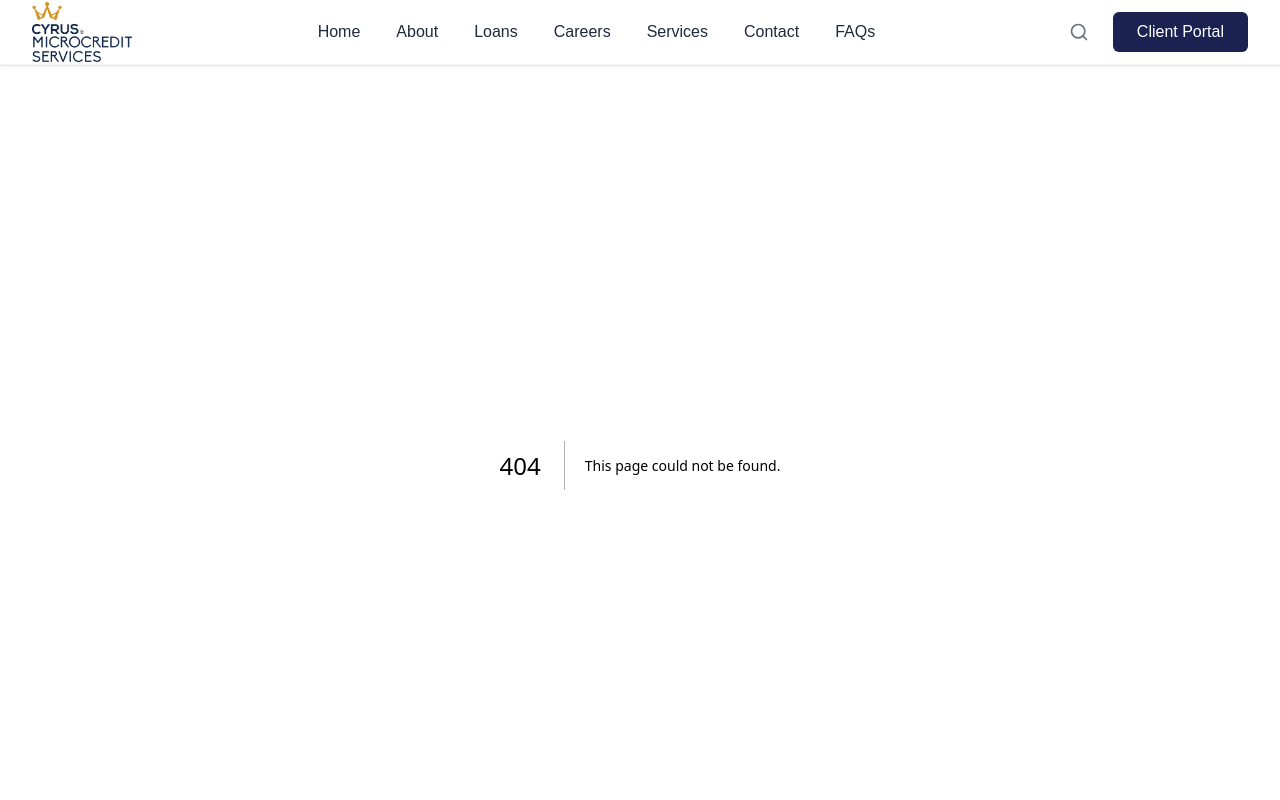
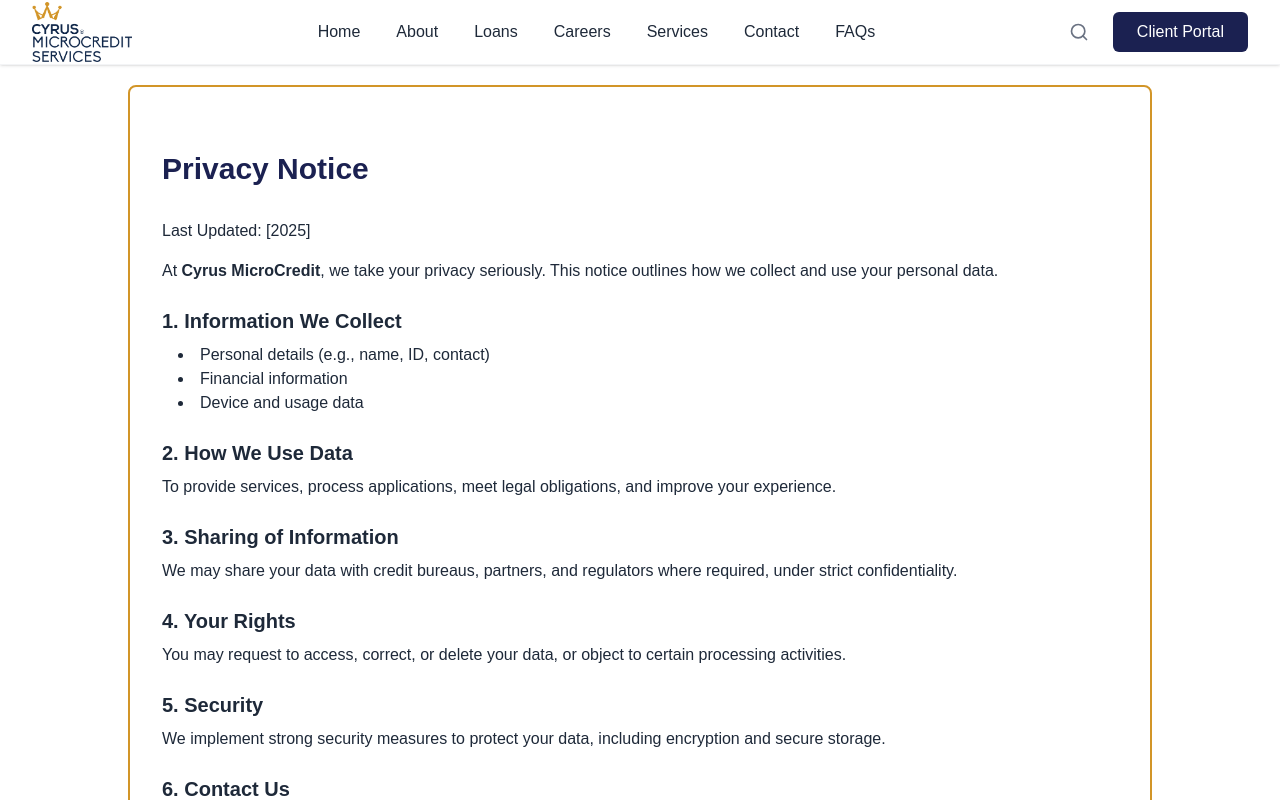
Before and after one commit to ayiteywoods/cyrus-site, a Next.js app: page /PrivacyNotice in a window 1280 px wide. Before the commit this address had no page. Shown: the top 800 px of the page. Built offline with nearby package versions, Linux system fonts and the light colour scheme.

Commit message:
Other pages

```diff
--- /dev/null
+++ b/src/app/PrivacyNotice/page.tsx
@@ -0,0 +1,68 @@
+// app/privacy-notice/page.tsx
+'use client';
+
+import React from 'react';
+
+const PrivacyNotice = () => {
+  return (
+    <main className="max-w-5xl mx-auto px-8 py-16 text-gray-800 border-2 border-gold rounded-lg mt-5">
+      <h1 className="text-3xl font-bold text-brandsecondary mb-8">Privacy Notice</h1>
+      <p className="mb-4">Last Updated: [2025]</p>
+
+      <section className="space-y-6">
+        <p>
+          At <strong>Cyrus MicroCredit</strong>, we take your privacy seriously. This notice outlines how
+          we collect and use your personal data.
+        </p>
+
+        <div>
+          <h2 className="font-semibold text-xl mb-2">1. Information We Collect</h2>
+          <ul className="list-disc list-inside ml-4">
+            <li>Personal details (e.g., name, ID, contact)</li>
+            <li>Financial information</li>
+            <li>Device and usage data</li>
+          </ul>
+        </div>
+
+        <div>
+          <h2 className="font-semibold text-xl mb-2">2. How We Use Data</h2>
+          <p>
+            To provide services, process applications, meet legal obligations, and improve your
+            experience.
+          </p>
+        </div>
+
+        <div>
+          <h2 className="font-semibold text-xl mb-2">3. Sharing of Information</h2>
+          <p>
+            We may share your data with credit bureaus, partners, and regulators where required, under
+            strict confidentiality.
+          </p>
+        </div>
+
+        <div>
+          <h2 className="font-semibold text-xl mb-2">4. Your Rights</h2>
+          <p>
+            You may request to access, correct, or delete your data, or object to certain processing
+            activities.
+          </p>
+        </div>
+
+        <div>
+          <h2 className="font-semibold text-xl mb-2">5. Security</h2>
+          <p>
+            We implement strong security measures to protect your data, including encryption and secure
+            storage.
+          </p>
+        </div>
+
+        <div>
+          <h2 className="font-semibold text-xl mb-2">6. Contact Us</h2>
+          <p>Email: <a href="mailto:privacy@cyrusmicrocredit.com" className="text-blue-600">privacy@cyrusmicrocredit.com</a></p>
+        </div>
+      </section>
+    </main>
+  );
+};
+
+export default PrivacyNotice;
--- /dev/null
+++ b/src/app/Security/page.tsx
@@ -0,0 +1,60 @@
+// app/security/page.tsx
+'use client';
+
+import React from 'react';
+
+const Security = () => {
+  return (
+    <main className="max-w-5xl mx-auto px-8 py-16 text-gray-800 border-2 border-gold rounded-lg mt-5">
+      <h1 className="text-3xl font-bold text-brandsecondary mb-8">Security</h1>
+
+      <section className="space-y-6">
+        <p>
+          At <strong>Cyrus MicroCredit</strong>, protecting your information is our top priority. Here's how
+          we keep your data safe.
+        </p>
+
+        <div>
+          <h2 className="font-semibold text-xl mb-2">1. Website & Data Security</h2>
+          <p>
+            We use modern security technologies like 256-bit SSL encryption and server firewalls to
+            protect your data.
+          </p>
+        </div>
+
+        <div>
+          <h2 className="font-semibold text-xl mb-2">2. Access Control</h2>
+          <p>
+            Multi-factor authentication and role-based access ensure that only authorized personnel can
+            access your data.
+          </p>
+        </div>
+
+        <div>
+          <h2 className="font-semibold text-xl mb-2">3. Threat Monitoring</h2>
+          <p>
+            We continuously monitor systems for intrusions or vulnerabilities, and perform regular
+            security audits.
+          </p>
+        </div>
+
+        <div>
+          <h2 className="font-semibold text-xl mb-2">4. Your Role</h2>
+          <p>
+            You can help protect your data by using strong passwords and reporting any suspicious
+            activity.
+          </p>
+        </div>
+
+        <div>
+          <h2 className="font-semibold text-xl mb-2">5. Report an Issue</h2>
+          <p>
+            Contact our security team at: <a href="mailto:security@cyrusmicrocredit.com" className="text-blue-600">security@cyrusmicrocredit.com</a>
+          </p>
+        </div>
+      </section>
+    </main>
+  );
+};
+
+export default Security;
--- /dev/null
+++ b/src/app/TermsAndConditions/page.tsx
@@ -0,0 +1,54 @@
+// app/terms-and-conditions/page.tsx
+'use client';
+
+import React from 'react';
+
+const TermsAndConditions = () => {
+  return (
+    <main className="max-w-5xl mx-auto px-8 py-16 text-gray-800 border-2 border-gold rounded-lg mt-5">
+      <h1 className="text-3xl font-bold text-brandsecondary mb-8">Terms & Conditions</h1>
+      <p className="mb-4">Last Updated: [2025]</p>
+
+      <section className="space-y-6">
+        <p>
+          Welcome to <strong>Cyrus MicroCredit</strong>. These Terms and Conditions govern your use of our
+          website and services. By using our services, you agree to these terms.
+        </p>
+
+        <div>
+          <h2 className="font-semibold text-xl mb-2">1. Eligibility</h2>
+          <p>You must be at least 18 years old and legally capable to enter into a contract.</p>
+        </div>
+
+        <div>
+          <h2 className="font-semibold text-xl mb-2">2. Loan Application</h2>
+          <p>All loan applications must be truthful. Approval depends on credit checks and internal policies.</p>
+        </div>
+
+        <div>
+          <h2 className="font-semibold text-xl mb-2">3. Repayment</h2>
+          <p>Loan terms, interest, and fees are specified in your agreement. Late payments may incur fees.</p>
+        </div>
+
+        <div>
+          <h2 className="font-semibold text-xl mb-2">4. Use of Website</h2>
+          <p>No unlawful or unauthorized use is permitted. Respect intellectual property and content rights.</p>
+        </div>
+
+        <div>
+          <h2 className="font-semibold text-xl mb-2">5. Limitation of Liability</h2>
+          <p>
+            Cyrus MicroCredit is not responsible for damages resulting from service use or interruptions.
+          </p>
+        </div>
+
+        <div>
+          <h2 className="font-semibold text-xl mb-2">6. Changes to Terms</h2>
+          <p>Terms may change. Continued use indicates acceptance of updates.</p>
+        </div>
+      </section>
+    </main>
+  );
+};
+
+export default TermsAndConditions;
--- a/src/components/Footer.tsx
+++ b/src/components/Footer.tsx
@@ -69,9 +69,9 @@ const Footer = () => {
   ];
 
   const legalLinks: FooterLink[] = [
-    { name: 'Terms & Conditions', url: '#' },
-    { name: 'Privacy Notice', url: '#' },
-    { name: 'Security', url: '#' },
+    { name: 'Terms & Conditions', url: '/TermsAndConditions' },
+    { name: 'Privacy Notice', url: '/PrivacyNotice' },
+    { name: 'Security', url: '/Security' },
 
   ];
 
```
